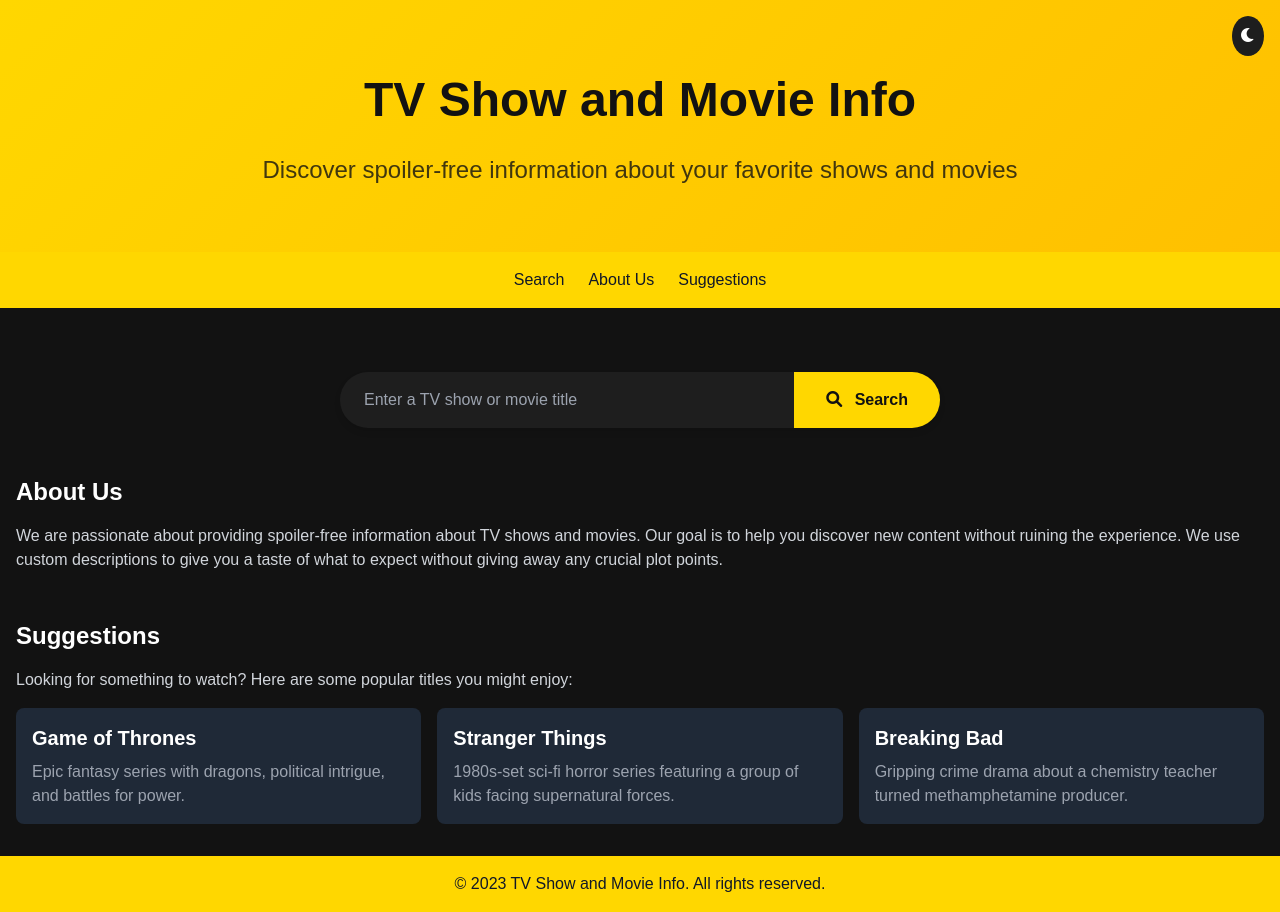
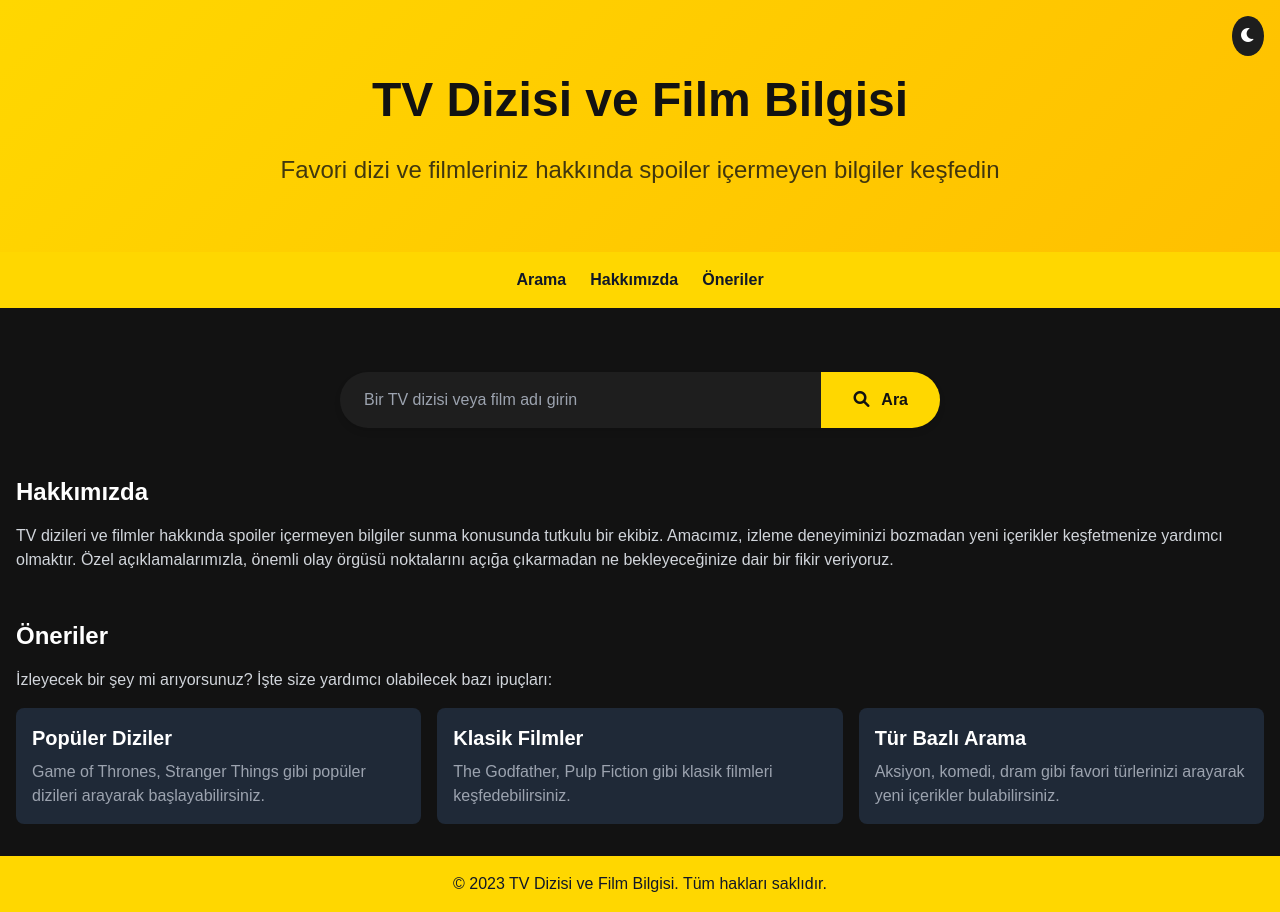
Before and after one commit to regainc/SpoilerLessShowcase, a Flask app: page / in a window 1280 px wide. Run offline with Flask 3, Linux system fonts and the light colour scheme.

Commit message:
Agent query: Please check the following: 1. Verify if the Suggestions section is now in Turkish and focused on helping users with their search. 2. Confirm if the 'Arama', 'Hakkımızda', and 'Öneriler' text in the navigation is bolder. 3. Test the autocomplete function to see if it stops suggesting when a full movie or TV show title is entered. 4. Check if clicking on 'Arama', 'Hakkımızda', or 'Öneriler' creates a smooth scrolling effect to the respective section.

```diff
--- a/app.py
+++ b/app.py
@@ -11,7 +11,6 @@ def generate_custom_description(title, media_type):
     descriptions = {
         "Game of Thrones": "Yedi krallığın kontrolü için mücadele eden aileler, entrikalar, savaşlar ve ejderhalar. Epik bir fantezi dünyasında geçen bu dizi, izleyiciyi büyüleyici bir maceraya sürüklüyor.",
         "Stranger Things": "1980'lerde geçen bu dizi, küçük bir kasabada kaybolan bir çocuğu arayan arkadaşlarının, doğaüstü güçlere sahip gizemli bir kızla tanışmasını konu alıyor.",
-        "Breaking Bad": "Kanser teşhisi konan bir kimya öğretmeninin, ailesinin geleceğini güvence altına almak için uyuşturucu işine girmesini anlatan, gerilim dolu bir dizi.",
         "The Crown": "İngiliz Kraliyet ailesinin yaşamını ve kraliçe II. Elizabeth'in hükümdarlığını konu alan tarihi bir drama.",
         "Black Mirror": "Teknolojinin insan hayatı üzerindeki karanlık ve beklenmedik etkilerini işleyen, her bölümü bağımsız bir hikaye anlatan bilim kurgu antoloji dizisi.",
         "Inception": "Rüyalara girip bilinçaltından bilgi çalabilen bir hırsızın, bir CEO'nun zihnine bir fikir yerleştirme görevini konu alan, zihin bükücü bir bilim kurgu filmi.",
@@ -90,6 +89,11 @@ def autocomplete():
     if response.status_code == 200:
         results = response.json()['results']
         suggestions = [result['title'] if 'title' in result else result['name'] for result in results[:5]]
+
+        # Return an empty list if the query matches a full title
+        if query in suggestions:
+            return jsonify([])
+
         return jsonify(suggestions)
 
     return jsonify([])
--- a/static/js/script.js
+++ b/static/js/script.js
@@ -5,9 +5,11 @@ document.addEventListener('DOMContentLoaded', () => {
     const loadingSpinner = document.getElementById('loading-spinner');
     const autocompleteContainer = document.getElementById('autocomplete-container');
     const darkModeToggle = document.getElementById('dark-mode-toggle');
+    const navLinks = document.querySelectorAll('nav a');
 
     searchInput.addEventListener('input', debounce(handleAutocomplete, 300));
     darkModeToggle.addEventListener('click', toggleDarkMode);
+    navLinks.forEach(link => link.addEventListener('click', handleNavClick));
 
     searchForm.addEventListener('submit', async (e) => {
         e.preventDefault();
@@ -79,13 +81,10 @@ document.addEventListener('DOMContentLoaded', () => {
         `;
         resultContainer.classList.remove('hidden');
 
-        // Trigger reflow to ensure the animation runs
         resultContainer.offsetHeight;
 
-        // Add animation classes
         resultContainer.firstElementChild.classList.remove('opacity-0', 'translate-y-4');
 
-        // Add event listener for the "More Details" button
         document.getElementById('more-details-btn').addEventListener('click', fetchMoreDetails);
     }
 
@@ -135,10 +134,8 @@ document.addEventListener('DOMContentLoaded', () => {
         `;
         resultContainer.classList.remove('hidden');
 
-        // Trigger reflow to ensure the animation runs
         resultContainer.offsetHeight;
 
-        // Add animation classes
         resultContainer.firstElementChild.classList.remove('opacity-0', 'translate-y-4');
     }
 
@@ -160,7 +157,11 @@ document.addEventListener('DOMContentLoaded', () => {
             const response = await fetch(`/autocomplete?query=${encodeURIComponent(query)}`);
             if (response.ok) {
                 const suggestions = await response.json();
-                displayAutocompleteSuggestions(suggestions);
+                if (suggestions.length === 0 || suggestions.includes(query)) {
+                    autocompleteContainer.innerHTML = '';
+                } else {
+                    displayAutocompleteSuggestions(suggestions);
+                }
             }
         } catch (error) {
             console.error('Error fetching autocomplete suggestions:', error);
@@ -208,6 +209,15 @@ document.addEventListener('DOMContentLoaded', () => {
         }
     }
 
+    function handleNavClick(e) {
+        e.preventDefault();
+        const targetId = e.target.getAttribute('href').substring(1);
+        const targetElement = document.getElementById(targetId);
+        if (targetElement) {
+            targetElement.scrollIntoView({ behavior: 'smooth', block: 'start' });
+        }
+    }
+
     function debounce(func, delay) {
         let timeoutId;
         return function (...args) {
--- a/templates/index.html
+++ b/templates/index.html
@@ -1,9 +1,9 @@
 <!DOCTYPE html>
-<html lang="en">
+<html lang="tr">
 <head>
     <meta charset="UTF-8">
     <meta name="viewport" content="width=device-width, initial-scale=1.0">
-    <title>TV Show and Movie Info</title>
+    <title>TV Dizisi ve Film Bilgisi</title>
     <link rel="stylesheet" href="{{ url_for('static', filename='css/styles.css') }}">
     <link rel="stylesheet" href="https://cdnjs.cloudflare.com/ajax/libs/font-awesome/6.0.0-beta3/css/all.min.css">
 </head>
@@ -14,17 +14,17 @@
 
     <header class="hero-section">
         <div class="container mx-auto px-4">
-            <h1 class="hero-title">TV Show and Movie Info</h1>
-            <p class="hero-subtitle">Discover spoiler-free information about your favorite shows and movies</p>
+            <h1 class="hero-title">TV Dizisi ve Film Bilgisi</h1>
+            <p class="hero-subtitle">Favori dizi ve filmleriniz hakkında spoiler içermeyen bilgiler keşfedin</p>
         </div>
     </header>
 
     <nav class="bg-accent text-gray-900 py-4">
         <div class="container mx-auto px-4">
             <ul class="flex justify-center space-x-6">
-                <li><a href="#search" class="hover:text-white">Search</a></li>
-                <li><a href="#about" class="hover:text-white">About Us</a></li>
-                <li><a href="#suggestions" class="hover:text-white">Suggestions</a></li>
+                <li><a href="#search" class="font-bold hover:text-white">Arama</a></li>
+                <li><a href="#about" class="font-bold hover:text-white">Hakkımızda</a></li>
+                <li><a href="#suggestions" class="font-bold hover:text-white">Öneriler</a></li>
             </ul>
         </div>
     </nav>
@@ -33,10 +33,10 @@
         <section id="search" class="mb-12">
             <form id="search-form" class="mb-8 relative">
                 <div class="modern-search-bar">
-                    <input type="text" id="search-input" placeholder="Enter a TV show or movie title" required>
+                    <input type="text" id="search-input" placeholder="Bir TV dizisi veya film adı girin" required>
                     <button type="submit">
                         <i class="fas fa-search mr-2"></i>
-                        Search
+                        Ara
                     </button>
                 </div>
                 <div id="autocomplete-container" class="absolute w-full mt-1 z-10"></div>
@@ -50,29 +50,29 @@
         </section>
 
         <section id="about" class="mb-12">
-            <h2 class="text-2xl font-bold mb-4">About Us</h2>
+            <h2 class="text-2xl font-bold mb-4">Hakkımızda</h2>
             <p class="text-gray-300">
-                We are passionate about providing spoiler-free information about TV shows and movies. Our goal is to help you discover new content without ruining the experience. We use custom descriptions to give you a taste of what to expect without giving away any crucial plot points.
+                TV dizileri ve filmler hakkında spoiler içermeyen bilgiler sunma konusunda tutkulu bir ekibiz. Amacımız, izleme deneyiminizi bozmadan yeni içerikler keşfetmenize yardımcı olmaktır. Özel açıklamalarımızla, önemli olay örgüsü noktalarını açığa çıkarmadan ne bekleyeceğinize dair bir fikir veriyoruz.
             </p>
         </section>
 
         <section id="suggestions">
-            <h2 class="text-2xl font-bold mb-4">Suggestions</h2>
+            <h2 class="text-2xl font-bold mb-4">Öneriler</h2>
             <p class="text-gray-300 mb-4">
-                Looking for something to watch? Here are some popular titles you might enjoy:
+                İzleyecek bir şey mi arıyorsunuz? İşte size yardımcı olabilecek bazı ipuçları:
             </p>
             <ul class="grid grid-cols-1 md:grid-cols-2 lg:grid-cols-3 gap-4">
                 <li class="bg-gray-800 p-4 rounded-lg">
-                    <h3 class="text-xl font-bold mb-2">Game of Thrones</h3>
-                    <p class="text-gray-400">Epic fantasy series with dragons, political intrigue, and battles for power.</p>
+                    <h3 class="text-xl font-bold mb-2">Popüler Diziler</h3>
+                    <p class="text-gray-400">Game of Thrones, Stranger Things gibi popüler dizileri arayarak başlayabilirsiniz.</p>
                 </li>
                 <li class="bg-gray-800 p-4 rounded-lg">
-                    <h3 class="text-xl font-bold mb-2">Stranger Things</h3>
-                    <p class="text-gray-400">1980s-set sci-fi horror series featuring a group of kids facing supernatural forces.</p>
+                    <h3 class="text-xl font-bold mb-2">Klasik Filmler</h3>
+                    <p class="text-gray-400">The Godfather, Pulp Fiction gibi klasik filmleri keşfedebilirsiniz.</p>
                 </li>
                 <li class="bg-gray-800 p-4 rounded-lg">
-                    <h3 class="text-xl font-bold mb-2">Breaking Bad</h3>
-                    <p class="text-gray-400">Gripping crime drama about a chemistry teacher turned methamphetamine producer.</p>
+                    <h3 class="text-xl font-bold mb-2">Tür Bazlı Arama</h3>
+                    <p class="text-gray-400">Aksiyon, komedi, dram gibi favori türlerinizi arayarak yeni içerikler bulabilirsiniz.</p>
                 </li>
             </ul>
         </section>
@@ -80,7 +80,7 @@
 
     <footer class="bg-accent text-gray-900 py-4">
         <div class="container mx-auto px-4 text-center">
-            &copy; 2023 TV Show and Movie Info. All rights reserved.
+            &copy; 2023 TV Dizisi ve Film Bilgisi. Tüm hakları saklıdır.
         </div>
     </footer>
 
```
